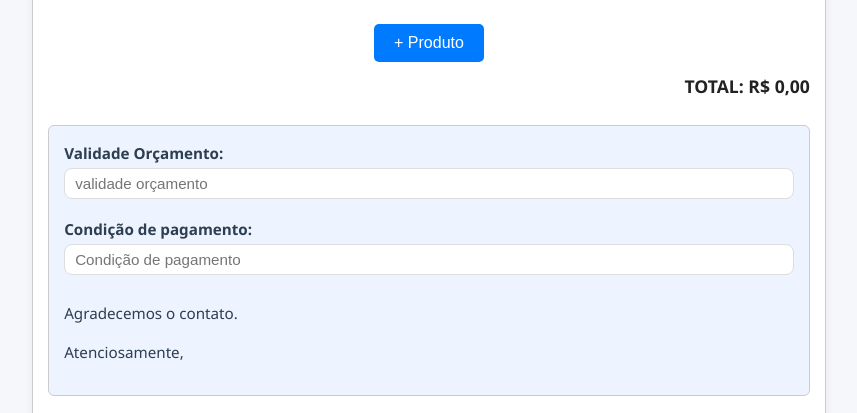
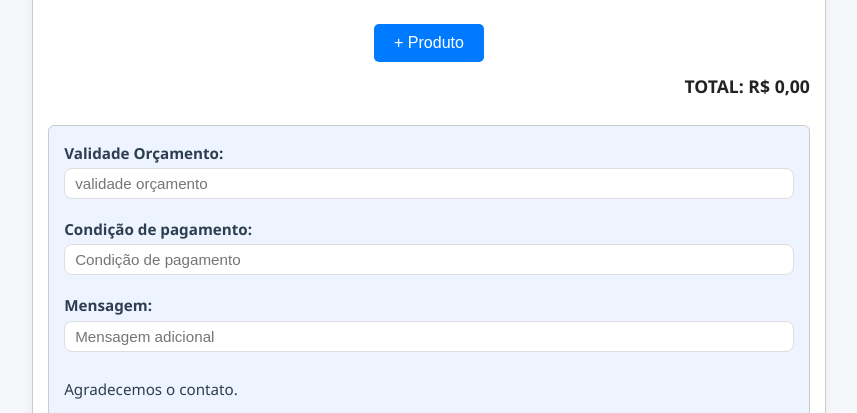
Before and after one commit to Cristiane-Sartori14/Orcamento, a plain HTML site: page index.html in a window 1280 px wide. Shown: the part 631-1044 px from the top of the page, without its empty margins (211-1068 px from the left). Drawn offline with Linux system fonts and the light colour scheme.

Commit message:
Inclusao mensagem no orcamento

```diff
--- a/index.html
+++ b/index.html
@@ -66,12 +66,14 @@
             <td>
               <input type="text" class="valor" value="0,00" />
             </td>
-              <td class="subtotal">0,00</td>
+            <td class="subtotal">0,00</td>
           </tr>
         </tbody>
       </table>
 
-      <button class="botao apenas-edicao" onclick="adicionarProduto()">+ Produto</button>
+      <button class="botao apenas-edicao" onclick="adicionarProduto()">
+        + Produto
+      </button>
 
       <div class="totalGeral">TOTAL: R$ <span id="valorTotal">0,00</span></div>
 
@@ -84,6 +86,11 @@
         <label>
           Condição de pagamento:
           <input type="text" id="cond" placeholder="Condição de pagamento" />
+        </label>
+
+        <label>
+          Mensagem:
+          <input type="text" id="mens" placeholder="Mensagem adicional" />
         </label>
 
         <p>Agradecemos o contato.</p>
```
